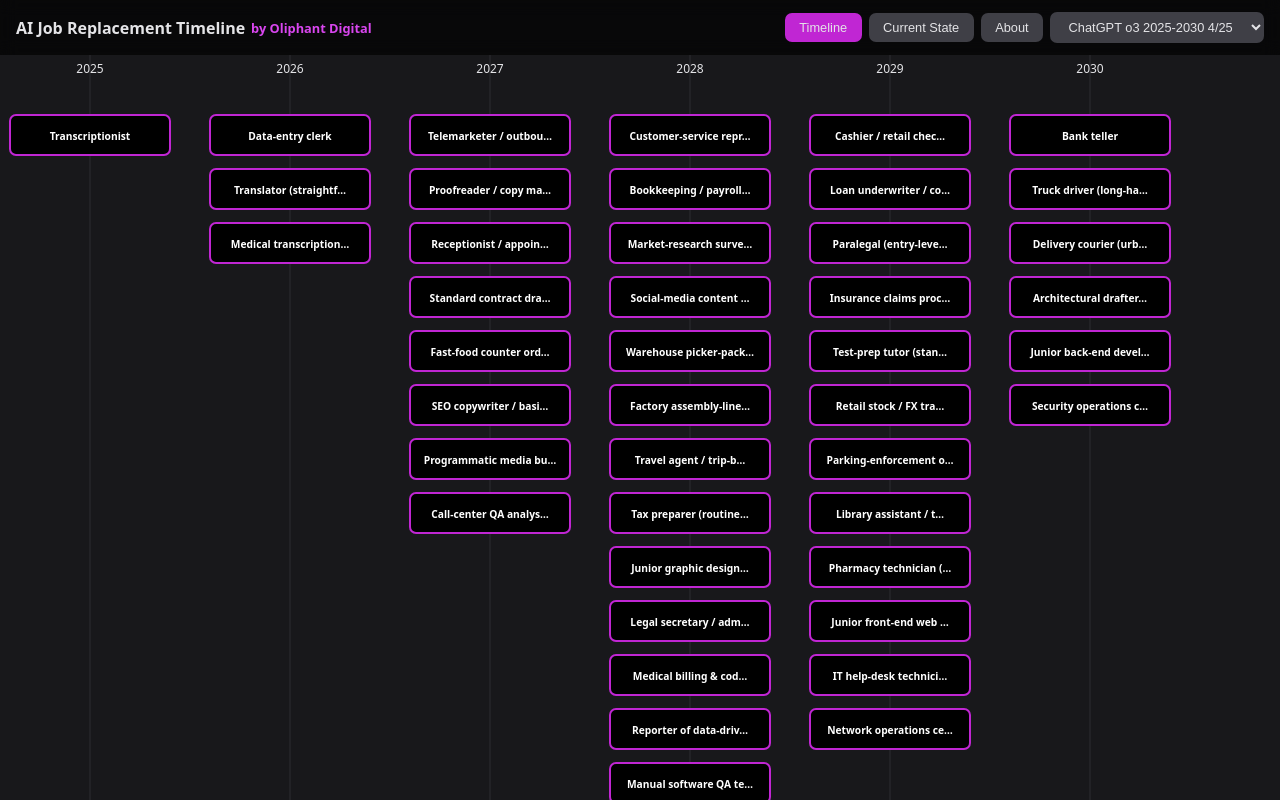
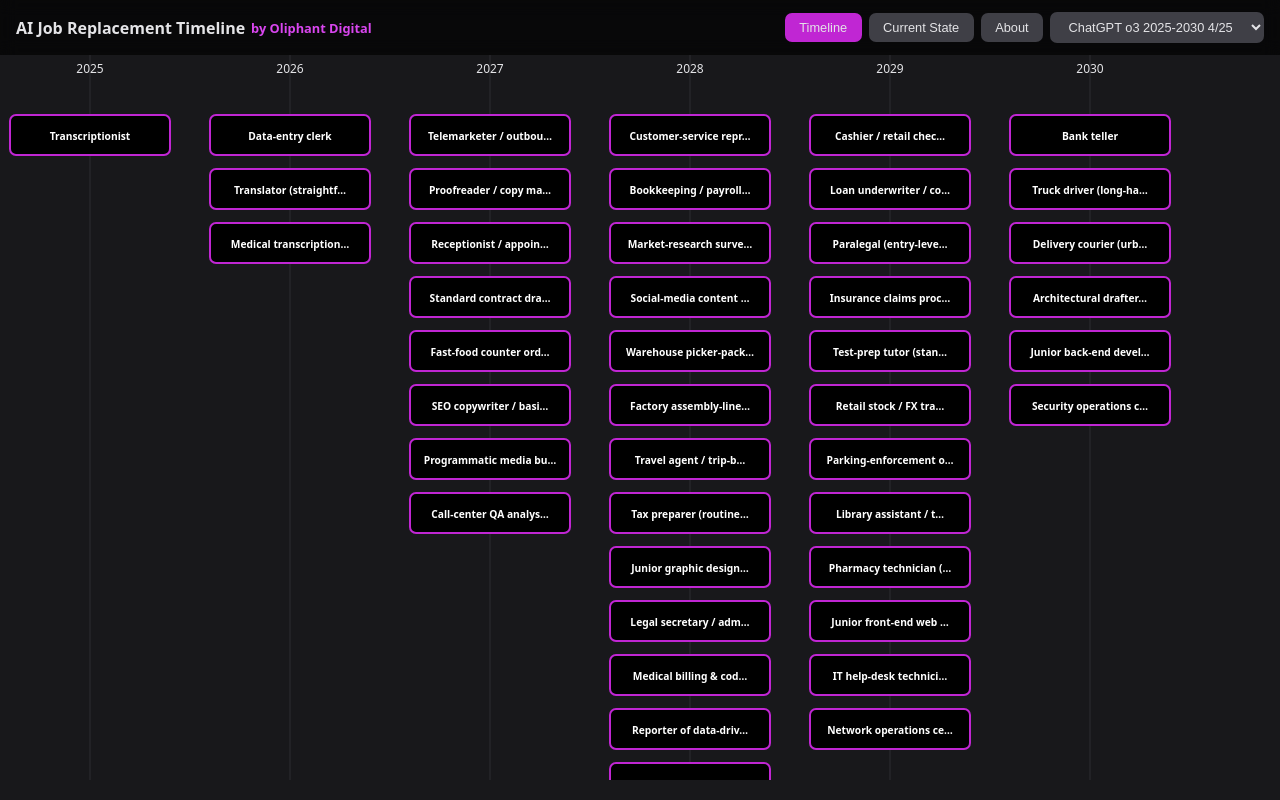
Before and after one commit to ogreadmore/aitimeline, a plain HTML site: page testo.html in a window 1280 px wide. Drawn offline with nearby package versions, Linux system fonts and the light colour scheme.

Commit message:
Update testo.html

```diff
--- a/testo.html
+++ b/testo.html
@@ -95,6 +95,11 @@
   overflow-x: auto;
   overflow-y: auto;     /* ← allow vertical scroll */
   cursor: grab;
+}
+    /* only shorten the timeline scroll‐area by 20px at the bottom */
+.view#timelineWrap {
+  /* inset: top right bottom left */
+  inset: 0 0 20px 0;
 }
 
     #timelineWrap:active{cursor:grabbing}
```
